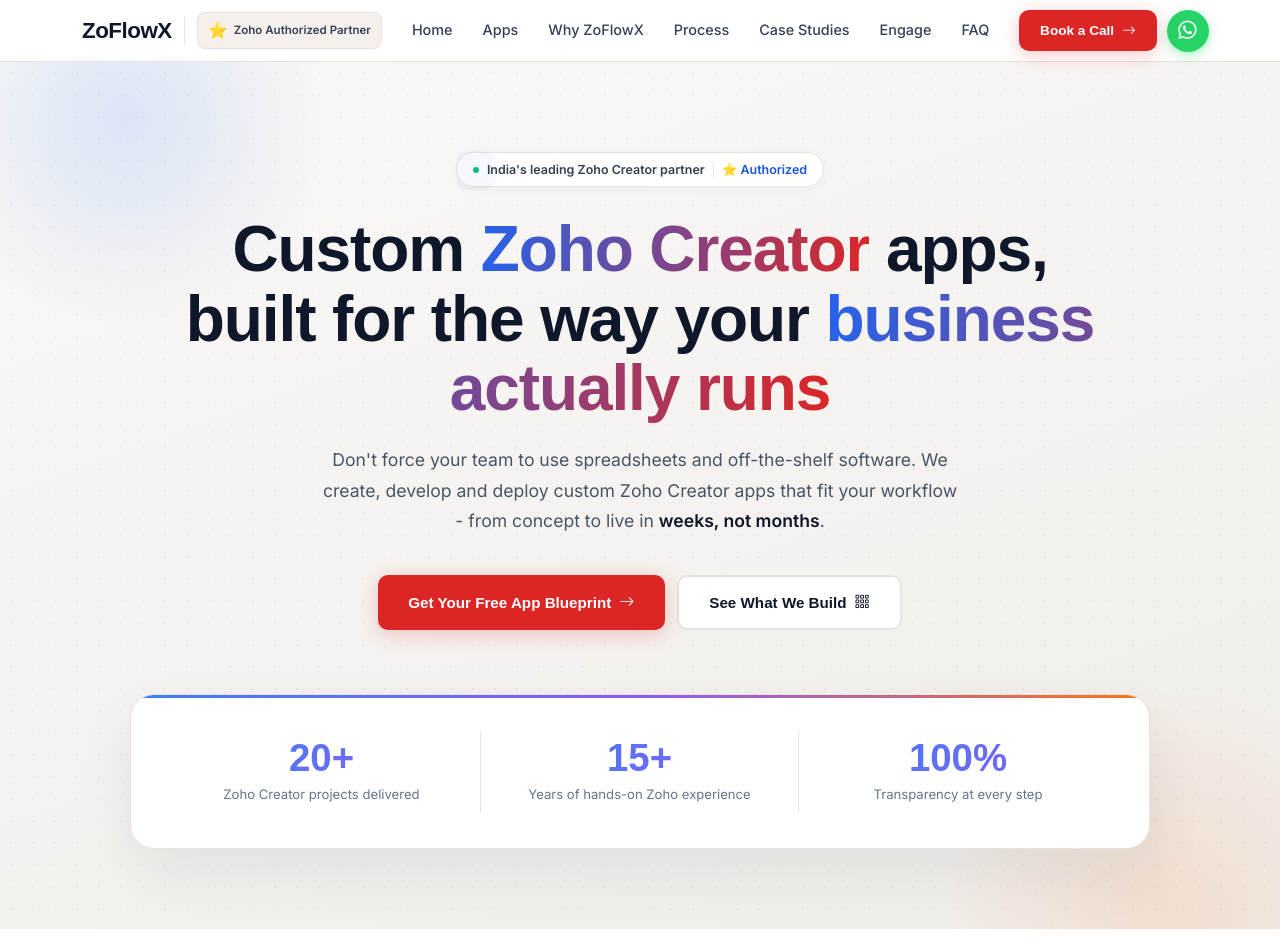
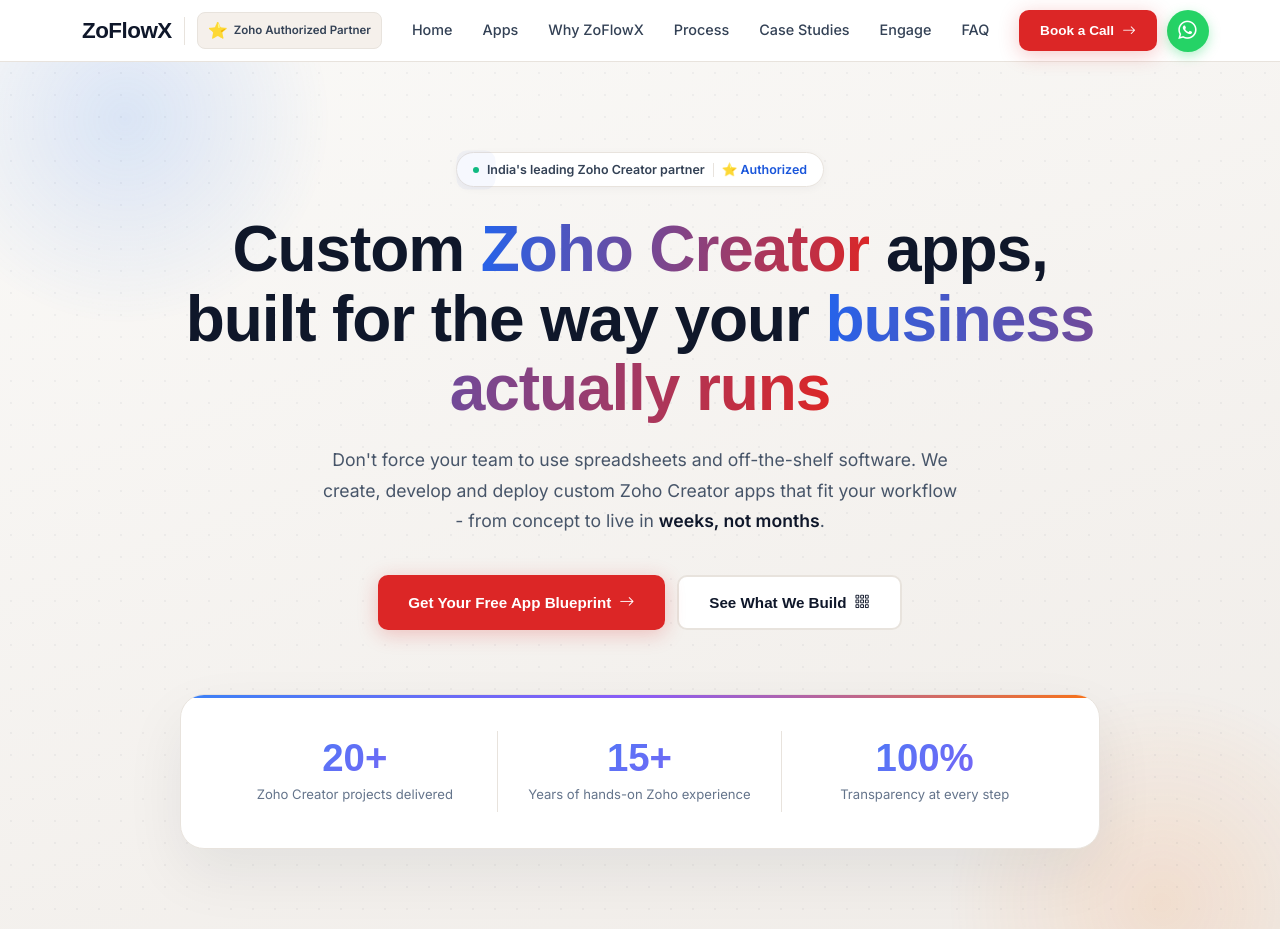
Before and after one commit to Rahsin-07/Zoho-Creator-Custom-Apps, a Next.js app: page /zoho-creator-custom-apps in a window 1280 px wide. Shown: the top 952 px of the page. Built offline with nearby package versions, Linux system fonts and the light colour scheme.

Commit message:
first commit

```diff
--- a/components/Hero.jsx
+++ b/components/Hero.jsx
@@ -109,7 +109,7 @@
         <div ref={statsRef} style={{
           display: 'grid', gridTemplateColumns: 'repeat(auto-fit, minmax(180px, 1fr))', gap: 0,
           padding: '36px 32px', background: '#fff',
-          border: '1px solid #e8e3dd', borderRadius: 24, maxWidth: 1020, margin: '0 auto',
+          border: '1px solid #e8e3dd', borderRadius: 24, maxWidth: 920, margin: '0 auto',
           boxShadow: '0 24px 60px rgba(15,23,42,0.07), 0 1px 0 rgba(255,255,255,0.5) inset',
           position: 'relative', overflow: 'hidden',
         }}>
```
